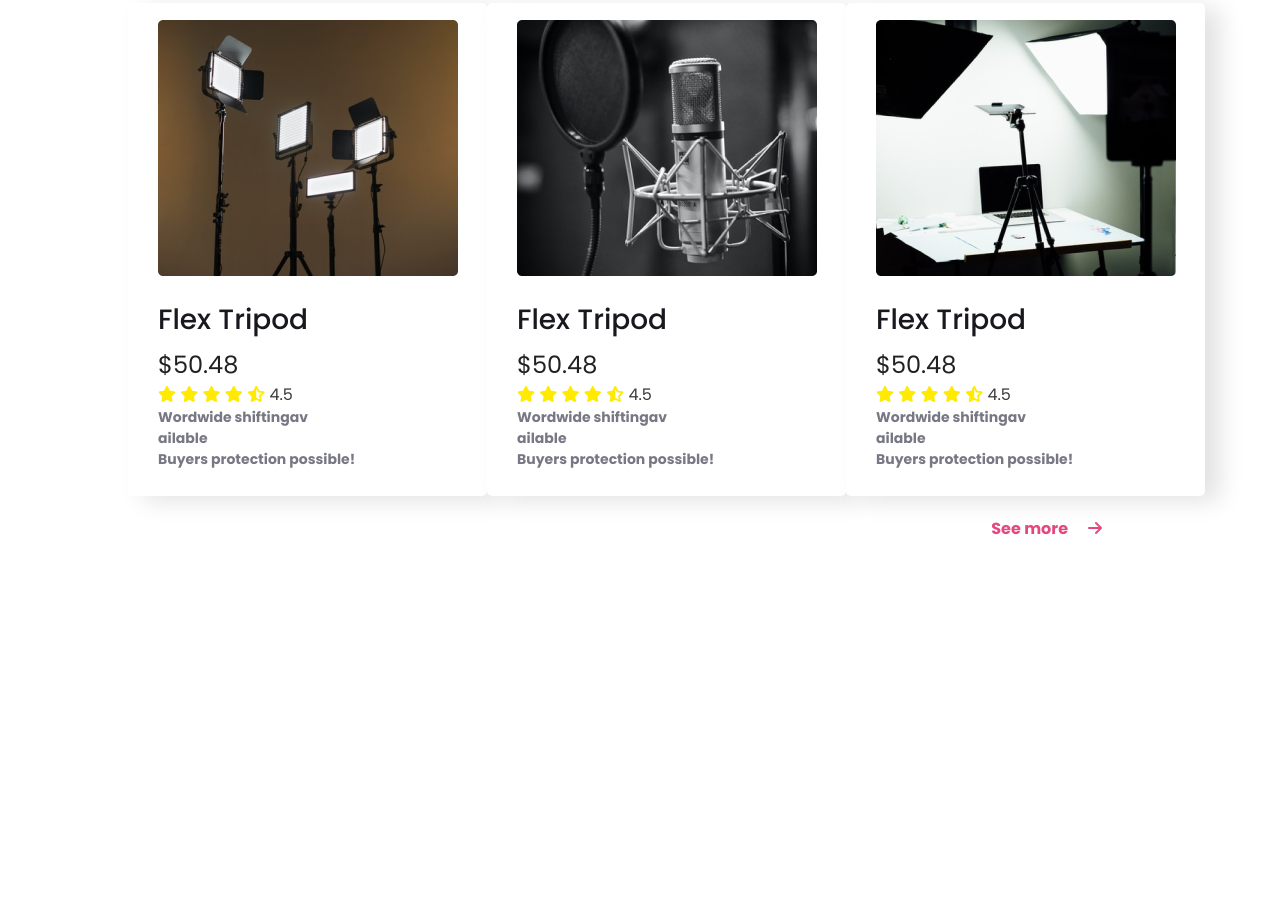
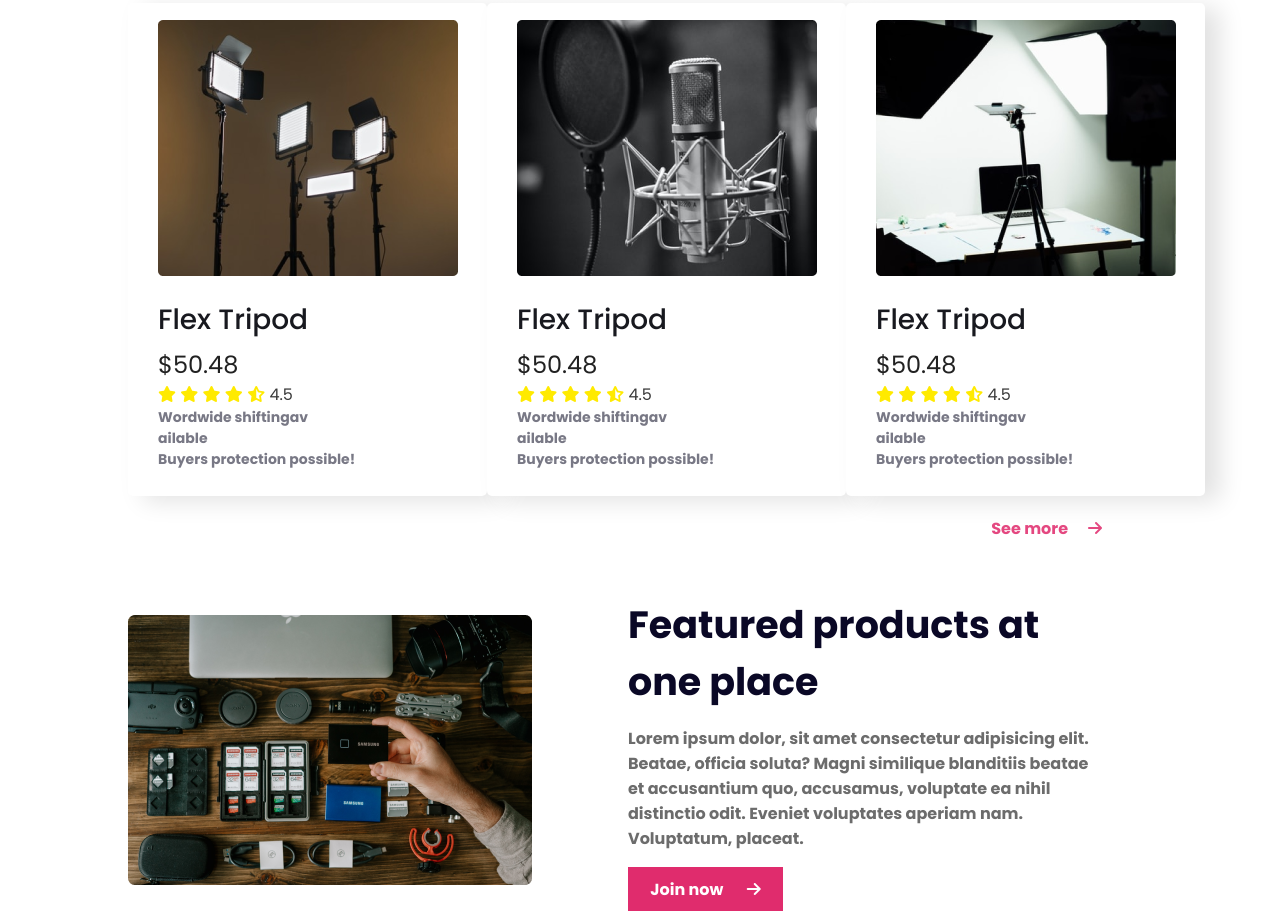
Before and after one commit to Nafiz-Al-Turabi/influencer-gear, a plain HTML site: page index.html in a window 1280 px wide. Shown: the part 2055-2966 px from the top of the page. Before the commit the page ends 2596 px from the top, so only its background shows below. Drawn offline with Linux system fonts and the light colour scheme.

Commit message:
3rd commit

```diff
--- a/index.html
+++ b/index.html
@@ -187,6 +187,19 @@
             </div>
             <button class="collection-btn">See more<i class="fa-solid fa-arrow-right fa-collection"></i></button>
         </section>
+        <!-- Featured products  -->
+        <section class="featured">
+            <div class="featured-products">
+                <div>
+                    <img src="images/gear.png" alt="">
+                </div>
+                <div class="featured-products-info">
+                    <h1 class="product-heading">Featured products at one place</h1>
+                    <p class="product-description">Lorem ipsum dolor, sit amet consectetur adipisicing elit. Beatae, officia soluta? Magni similique blanditiis beatae et accusantium quo, accusamus, voluptate ea nihil distinctio odit. Eveniet voluptates aperiam nam. Voluptatum, placeat.</p>
+                    <button class="product-btn">Join now <i class="fa-solid fa-arrow-right fa-collection"></i></button>
+                </div>
+            </div>
+        </section>
 
     </main>
 </body>
--- a/styles/style.css
+++ b/styles/style.css
@@ -182,13 +182,55 @@ Popular collection styles
     color: #e02c6dde;
     font-weight: 700;
     font-size: 16px;
-    background:none;
+    background: none;
     border: none;
     margin-top: 20px;
     margin-right: 50px;
 }
-.fa-collection{
+
+.fa-collection {
     margin-left: 20px;
+}
+
+/*----------------------------
+ featured-products styles
+----------------------------*/
+.featured {
+    margin-top: 100px;
+}
+
+.featured-products {
+    display: flex;
+    justify-content: space-between;
+    align-items: center;
+    gap: 96px
+}
+
+.featured-products-info {
+    margin-right: 50px;
+}
+
+.product-heading {
+    color: #0A0826;
+    font-weight: 700;
+    font-size: 38px;
+}
+
+.product-description {
+    color: #6C6C6C;
+    font-weight: 700;
+    font-size: 16px;
+    margin: 16px 0;
+}
+
+.product-btn {
+    color: #ffffff;
+    background: #E02C6D;
+    width: 155px;
+    height: 44px;
+    border: none;
+    font-size: 16px;
+    font-weight: 700;
 }
 
 /*---------------------------
```
